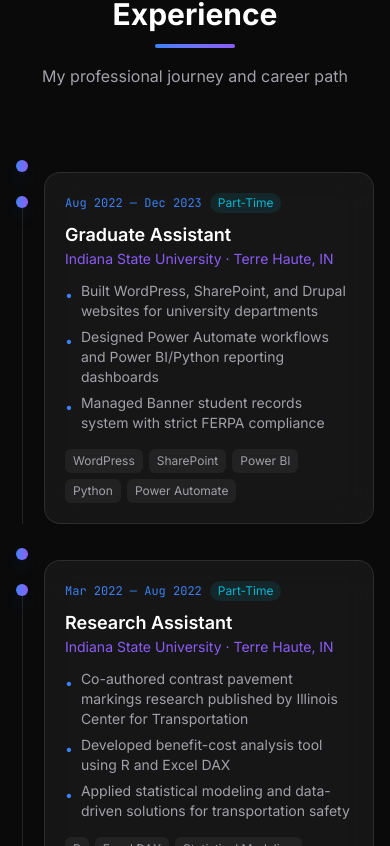
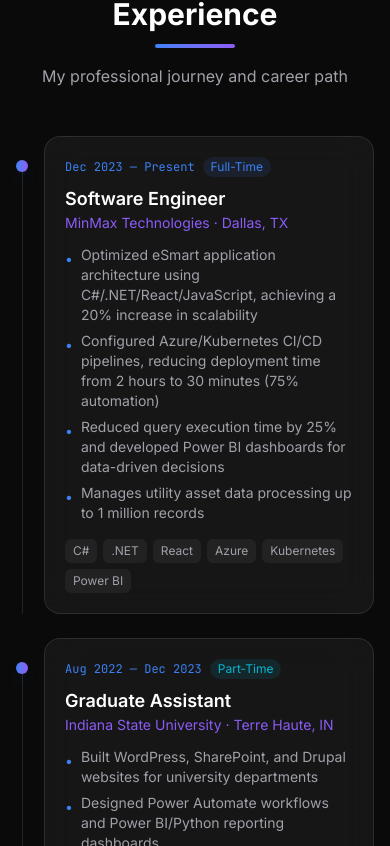
Before and after one commit to sumitsingh34/portfolio, a Next.js app: page / in a window 390 px wide. Shown: the part 4878-5724 px from the top of the page. Built offline with nearby package versions, Linux system fonts and the light colour scheme.

Commit message:
experience mobile design changes

```diff
--- a/src/components/sections/Experience.tsx
+++ b/src/components/sections/Experience.tsx
@@ -13,7 +13,7 @@
           subtitle="My professional journey and career path"
         />
 
-        <div className="space-y-0">
+        <div className="space-y-6">
           {EXPERIENCES.map((exp, i) => (
             <TimelineItem key={exp.id} experience={exp} index={i} />
           ))}
--- a/src/components/ui/TimelineItem.tsx
+++ b/src/components/ui/TimelineItem.tsx
@@ -46,7 +46,7 @@
       </div>
 
       {/* Right content (desktop) / Main content (mobile) */}
-      <div className={`${isLeft ? "hidden lg:block" : ""} lg:block`}>
+      <div>
         {isLeft ? (
           <>
             {/* Empty on desktop (content is on left), visible on mobile */}
@@ -73,13 +73,6 @@
           </motion.div>
         )}
       </div>
-
-      {/* Mobile fallback for left items */}
-      {isLeft && (
-        <div className="lg:hidden col-start-2">
-          {/* Already handled above */}
-        </div>
-      )}
     </div>
   );
 }
```
Also changed, not shown: .claude/settings.local.json (added).
